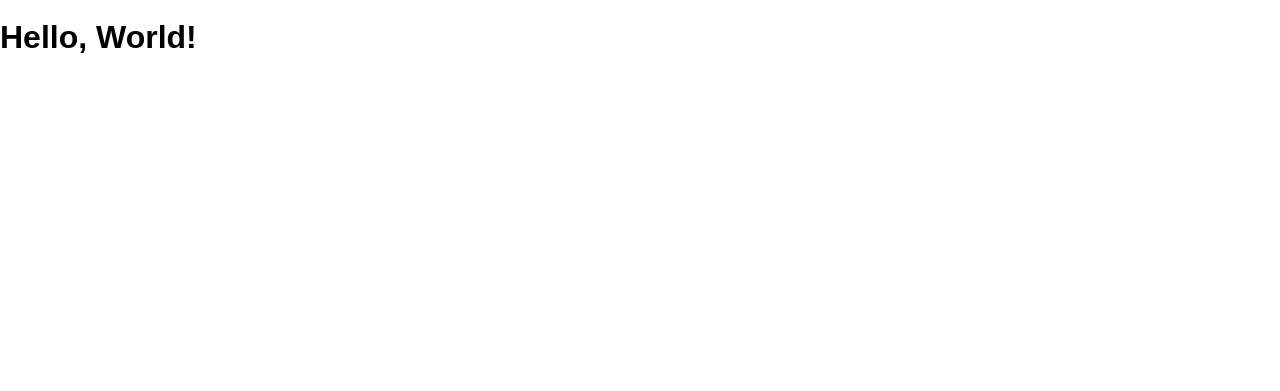
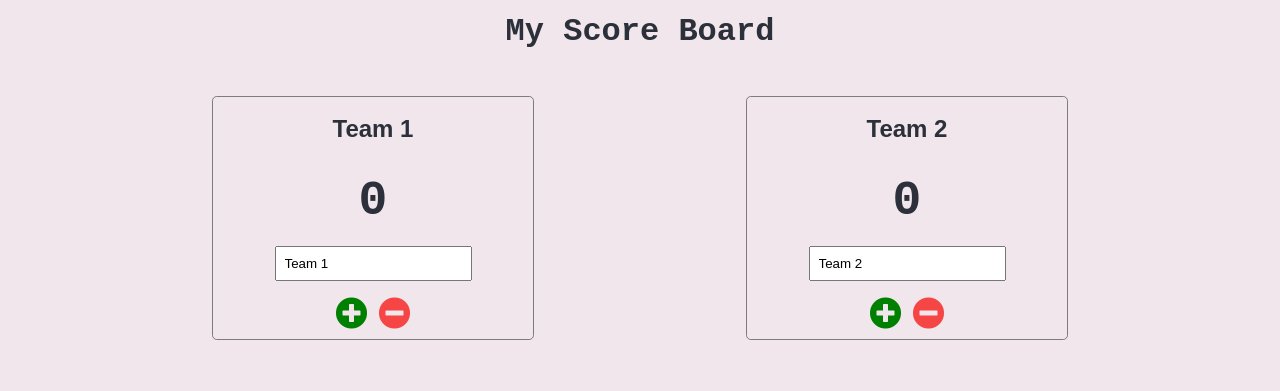
Before and after one commit to mcdanielbk/scoreboard, a plain HTML site: page public/index.html in a window 1280 px wide. Drawn offline with Linux system fonts and the light colour scheme.

Commit message:
my scoreboard

```diff
--- a/public/index.html
+++ b/public/index.html
@@ -6,9 +6,43 @@
     <title>Scoreboard</title>
     <link rel="shortcut icon" href="/favicon.ico" />
     <link rel="stylesheet" href="/screen.css" />
+    <link
+      href="https://cdnjs.cloudflare.com/ajax/libs/font-awesome/5.12.0-2/css/all.min.css"
+      rel="stylesheet"
+    />
   </head>
   <body>
-    <h1 class="hello-world"></h1>
+    <header>
+      <h1>My Score Board</h1>
+    </header>
+    <main>
+      <section class="team1">
+        <h2>Team 1</h2>
+        <h3>0</h3>
+        <fieldset>
+          <input type="text" placeholder="Name" value="Team 1"/>
+        </fieldset>
+
+        <fieldset>
+          <i class="add fas fa-2x fa-plus-circle"></i>
+          <i class="subtract fas fa-2x fa-minus-circle"></i>
+        </fieldset>
+      </section>
+
+      <section class="team2">
+        <h2>Team 2</h2>
+        <h3>0</h3>
+        <fieldset>
+          <input type="text" placeholder="Name" value="Team 2" />
+        </fieldset>
+
+        <fieldset>
+          <i class="add fas fa-2x fa-plus-circle"></i>
+          <i class="subtract fas fa-2x fa-minus-circle"></i>
+        </fieldset>
+      </section>
+    </main>
+
     <script src="/main.js" charset="utf-8"></script>
   </body>
 </html>
--- a/public/main.js
+++ b/public/main.js
@@ -1,7 +1,68 @@
 function main() {
-  if (document.querySelector('h1.hello-world')) {
-    document.querySelector('h1.hello-world').textContent = 'Hello, World!'
+  let team1Score  = 0
+  let team2Score = 0
+
+  function increaseTeam1score (){
+    team1Score = team1Score + 1
+    console.log(team1Score)
+    console.log('i clicked it')
+    const teamOneDisplay = document.querySelector('.team1 h3')
+    teamOneDisplay.textContent = team1Score
   }
+  const teamOneAdd = document.querySelector(".team1 .add")
+  console.log(teamOneAdd)
+  teamOneAdd.addEventListener('click',increaseTeam1score )
+
+  function decreaseTeam1score(){
+    team1Score = team1Score - 1
+    const team1Display = document.querySelector('.team1 h3')
+    team1Display.textContent = team1Score
+
+  }
+  const team1sub = document.querySelector('.team1 .subtract')
+  team1sub.addEventListener('click', decreaseTeam1score)
+
+     const teamOneNameElement = document.querySelector('.team1 h2')
+     console.log(teamOneNameElement)
+     function handleChangeTeamOneName(event) {     const elementThatChanged = event.target
+     const inputFieldValue = elementThatChanged.value
+     teamOneNameElement.textContent = inputFieldValue     }
+     const teamOneInput = document.querySelector('.team1 input')
+     teamOneInput.addEventListener('input', handleChangeTeamOneName)
+
+
+
+  function increaseTeam2score (){
+    team2Score = team2Score + 1
+    console.log(team2Score)
+    console.log('i clicked it')
+    const teamTwoDisplay = document.querySelector('.team2 h3')
+    teamTwoDisplay.textContent = team2Score
+  }
+  const teamTwoAdd = document.querySelector(".team2 .add")
+  console.log(teamTwoAdd)
+  teamTwoAdd.addEventListener('click',increaseTeam2score )
+
+  function decreaseTeam2score(){
+    team2Score = team2Score - 1
+    const team2Display = document.querySelector('.team2 h3')
+    team2Display.textContent = team1Score
+
+  }
+  const team2sub = document.querySelector('.team2 .subtract')
+  team2sub.addEventListener('click', decreaseTeam2score)
+
+  const teamTwoNameElement = document.querySelector('.team2 h2')
+     console.log(teamTwoNameElement)
+     function handleChangeTeamTwoName(event) {     const elementThatChanged2 = event.target
+     const inputFieldValue2 = elementThatChanged2.value
+     teamTwoNameElement.textContent = inputFieldValue2     }
+     const teamTwoInput = document.querySelector('.team2 input')
+     teamTwoInput.addEventListener('input', handleChangeTeamTwoName)
+
+
+
+
 }
 
 document.addEventListener('DOMContentLoaded', main)
--- a/public/screen.css
+++ b/public/screen.css
@@ -9,4 +9,62 @@ html {
 body {
   margin: 0;
   min-height: 100%;
+  background-color: #f1e6eb;
+  color: #2b303a;
 }
+
+h1 {
+  text-align: center;
+  font-family: Monospace;
+  margin: 1rem 0 3rem 0;
+}
+
+main {
+  display: flex;
+  flex-wrap: wrap;
+  justify-content: space-evenly;
+}
+
+section {
+  min-width: 20rem;
+  border: thin solid #7c7c7c;
+  border-radius: 0.3rem;
+  margin-bottom: 3rem;
+
+  display: flex;
+  flex-direction: column;
+  align-items: center;
+}
+
+section h2,
+section p {
+  text-align: center;
+}
+
+section h3 {
+  margin: 1rem 0;
+  font-family: Monospace;
+  font-size: 3rem;
+}
+
+fieldset {
+  padding-left: 0;
+  padding-right: 0;
+  border: none;
+}
+
+fieldset input {
+  padding: 0.5rem;
+}
+
+fieldset i {
+  margin: 0 0.2rem;
+}
+
+fieldset i.add {
+  color: green;
+}
+
+fieldset i.subtract {
+  color: #f64545;
+}
```
